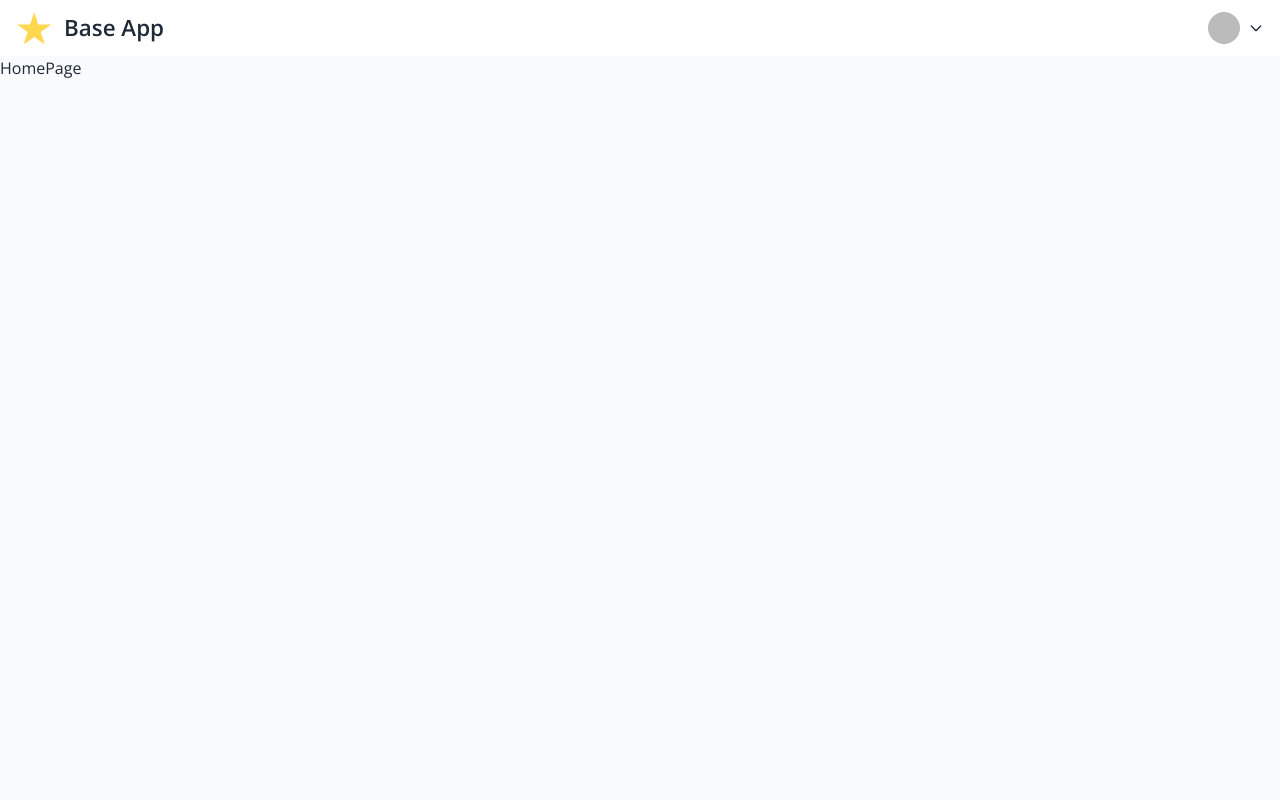
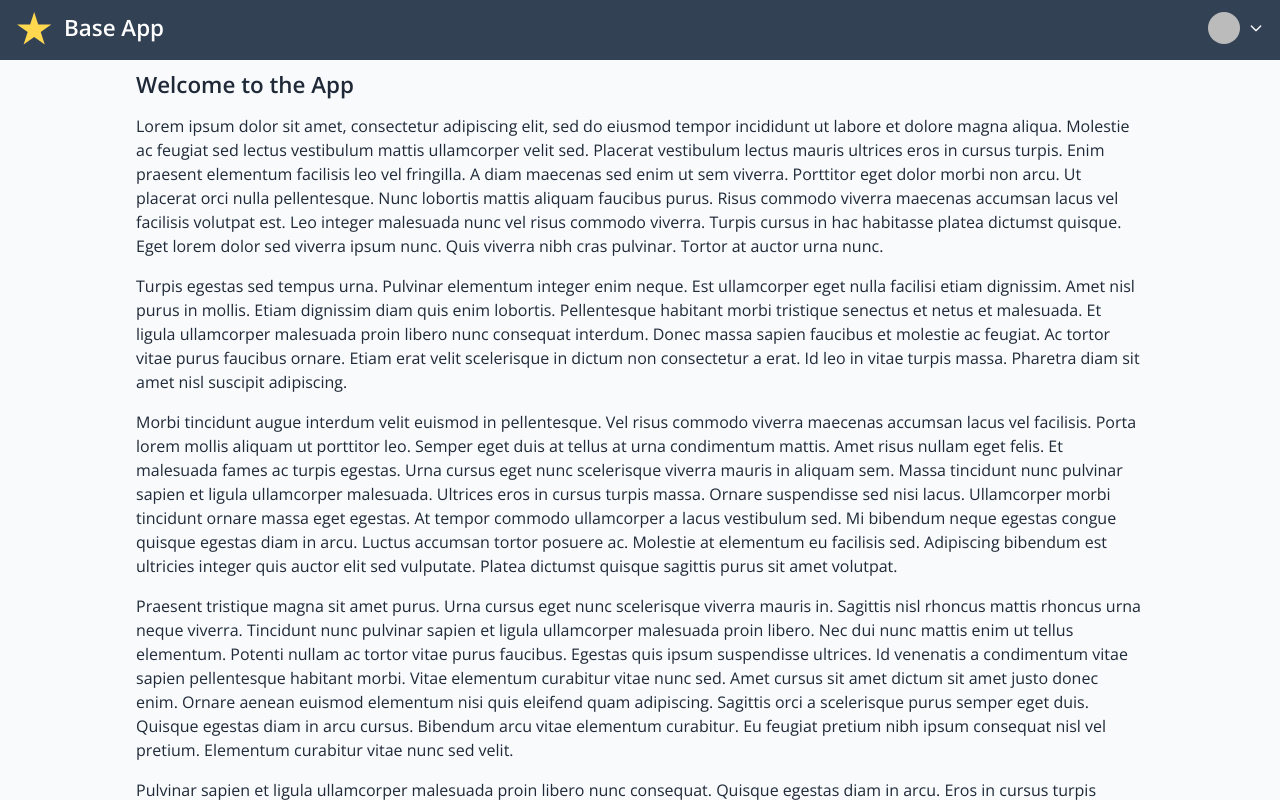
Before and after one commit to mikeknapp/base_app, a React (Vite) app: page /home in a window 1280 px wide. Built offline with nearby package versions, Linux system fonts and the light colour scheme; no server answers; sample sign-in values are in the browser's storage.

Commit message:
Content rendering correctly

```diff
--- a/src/components/nav/AuthenticatedPageWrapper.tsx
+++ b/src/components/nav/AuthenticatedPageWrapper.tsx
@@ -28,10 +28,9 @@ export function AuthenticatedPageWrapper(props: { children: React.ReactNode }) {
   }, [isSignedIn])
 
 
-  return <div className="w-full h-full">
+  return <div className="flex flex-row w-full h-full">
     {!isInitialized ? <BouncingIcon /> : <>
-      {renderNav && <TopNav />}
-      {props.children}
+      {renderNav ? <TopNav>{props.children}</TopNav> : props.children}
     </>
     }
   </div>
--- a/src/components/nav/TopNav.tsx
+++ b/src/components/nav/TopNav.tsx
@@ -2,9 +2,14 @@ import { Navbar } from "flowbite-react";
 import React from "react";
 import { TopNavBrand, UserDropdownMenu } from "../../exports";
 
-export function TopNav() {
-  return <Navbar>
-    <TopNavBrand />
-    <UserDropdownMenu />
-  </Navbar>
+export function TopNav(props: { children: React.ReactNode }) {
+  return <div className="w-screen h-screen">
+    <Navbar id="top-nav" fluid>
+      <TopNavBrand />
+      <UserDropdownMenu />
+    </Navbar>
+    <div className="top-nav-offset">
+      {props.children}
+    </div>
+  </div>
 }
--- /dev/null
+++ b/src/components/spinners/TableLoading.tsx
@@ -0,0 +1,16 @@
+import React from "react";
+
+export function TableLoading(props: { border?: boolean } = { border: true }) {
+  return <div role="status" className={`${props.border ? "border border-gray-200" : ""} w-full mt-5 p-4 space-y-6 divide-y divide-gray-200 rounded shadow animate-pulse dark:divide-gray-700 md:p-6 dark:border-gray-700`}>
+    {[...Array(6)].map((_, i) => <div
+      key={`table-loading-${i}`} className={`flex items-center justify-between ${i > 0 ? "pt-4" : ""}`}>
+      <div>
+        <div className="h-4 bg-gray-300 rounded-full dark:bg-gray-600 w-24 mb-2.5"></div>
+        <div className="w-32 h-4 bg-gray-200 rounded-full dark:bg-gray-700"></div>
+      </div>
+      <div className="h-4 bg-gray-300 rounded-full dark:bg-gray-700 w-12"></div>
+    </div>)
+    }
+    <span className="sr-only">Loading...</span>
+  </div>
+}
--- /dev/null
+++ b/src/components/spinners/TextLoading.tsx
@@ -0,0 +1,13 @@
+import React from "react";
+
+export function TextLoading() {
+  return <div role="status" className="w-full animate-pulse py-4">
+    <div className="h-2.5 bg-gray-300 rounded-full dark:bg-gray-700 w-48 mb-4"></div>
+    <div className="h-2 bg-gray-300 rounded-full dark:bg-gray-700 max-w-[360px] mb-2.5"></div>
+    <div className="h-2 bg-gray-300 rounded-full dark:bg-gray-700 max-w-xl mb-2.5"></div>
+    <div className="h-2 bg-gray-300 rounded-full dark:bg-gray-700 max-w-[330px] mb-2.5"></div>
+    <div className="h-2 bg-gray-300 rounded-full dark:bg-gray-700 max-w-[300px] mb-2.5"></div>
+    <div className="h-2 bg-gray-300 rounded-full dark:bg-gray-700 max-w-[360px]"></div>
+    <span className="sr-only">Loading...</span>
+  </div>
+}
--- a/src/exports.ts
+++ b/src/exports.ts
@@ -18,6 +18,8 @@ export * from "./components/nav/TopNav"
 export * from "./components/nav/TopNavBrand"
 export * from "./components/nav/UserDropdownMenu"
 export * from "./components/spinners/BouncingIcon"
+export * from "./components/spinners/TableLoading"
+export * from "./components/spinners/TextLoading"
 
 // Finally, Pages and AppRouter.
 export * from "./pages/Error404Page"
--- a/src/pages/HomePage.tsx
+++ b/src/pages/HomePage.tsx
@@ -1,7 +1,39 @@
 import React from "react"
+import { TextLoading } from "../exports"
 
 export function HomePage() {
-  return <div className="">
-    HomePage
+  const [isLoading, setIsLoading] = React.useState(true)
+
+  React.useEffect(() => {
+    const timer = setTimeout(() => {
+      setIsLoading(false)
+    }, 1500)
+    return () => clearTimeout(timer)
+  }, [])
+
+  return <div className="content-wrapper">
+    {isLoading ? <TextLoading /> : <>
+      <h1>Welcome to the App</h1>
+
+      <p>Lorem ipsum dolor sit amet, consectetur adipiscing elit, sed do eiusmod tempor incididunt ut labore et dolore magna aliqua. Molestie ac feugiat sed lectus vestibulum mattis ullamcorper velit sed. Placerat vestibulum lectus mauris ultrices eros in cursus turpis. Enim praesent elementum facilisis leo vel fringilla. A diam maecenas sed enim ut sem viverra. Porttitor eget dolor morbi non arcu. Ut placerat orci nulla pellentesque. Nunc lobortis mattis aliquam faucibus purus. Risus commodo viverra maecenas accumsan lacus vel facilisis volutpat est. Leo integer malesuada nunc vel risus commodo viverra. Turpis cursus in hac habitasse platea dictumst quisque. Eget lorem dolor sed viverra ipsum nunc. Quis viverra nibh cras pulvinar. Tortor at auctor urna nunc.</p>
+
+      <p>Turpis egestas sed tempus urna. Pulvinar elementum integer enim neque. Est ullamcorper eget nulla facilisi etiam dignissim. Amet nisl purus in mollis. Etiam dignissim diam quis enim lobortis. Pellentesque habitant morbi tristique senectus et netus et malesuada. Et ligula ullamcorper malesuada proin libero nunc consequat interdum. Donec massa sapien faucibus et molestie ac feugiat. Ac tortor vitae purus faucibus ornare. Etiam erat velit scelerisque in dictum non consectetur a erat. Id leo in vitae turpis massa. Pharetra diam sit amet nisl suscipit adipiscing.</p>
+
+      <p>Morbi tincidunt augue interdum velit euismod in pellentesque. Vel risus commodo viverra maecenas accumsan lacus vel facilisis. Porta lorem mollis aliquam ut porttitor leo. Semper eget duis at tellus at urna condimentum mattis. Amet risus nullam eget felis. Et malesuada fames ac turpis egestas. Urna cursus eget nunc scelerisque viverra mauris in aliquam sem. Massa tincidunt nunc pulvinar sapien et ligula ullamcorper malesuada. Ultrices eros in cursus turpis massa. Ornare suspendisse sed nisi lacus. Ullamcorper morbi tincidunt ornare massa eget egestas. At tempor commodo ullamcorper a lacus vestibulum sed. Mi bibendum neque egestas congue quisque egestas diam in arcu. Luctus accumsan tortor posuere ac. Molestie at elementum eu facilisis sed. Adipiscing bibendum est ultricies integer quis auctor elit sed vulputate. Platea dictumst quisque sagittis purus sit amet volutpat.</p>
+
+      <p>Praesent tristique magna sit amet purus. Urna cursus eget nunc scelerisque viverra mauris in. Sagittis nisl rhoncus mattis rhoncus urna neque viverra. Tincidunt nunc pulvinar sapien et ligula ullamcorper malesuada proin libero. Nec dui nunc mattis enim ut tellus elementum. Potenti nullam ac tortor vitae purus faucibus. Egestas quis ipsum suspendisse ultrices. Id venenatis a condimentum vitae sapien pellentesque habitant morbi. Vitae elementum curabitur vitae nunc sed. Amet cursus sit amet dictum sit amet justo donec enim. Ornare aenean euismod elementum nisi quis eleifend quam adipiscing. Sagittis orci a scelerisque purus semper eget duis. Quisque egestas diam in arcu cursus. Bibendum arcu vitae elementum curabitur. Eu feugiat pretium nibh ipsum consequat nisl vel pretium. Elementum curabitur vitae nunc sed velit.</p>
+
+      <p>Pulvinar sapien et ligula ullamcorper malesuada proin libero nunc consequat. Quisque egestas diam in arcu. Eros in cursus turpis massa tincidunt dui ut. Placerat orci nulla pellentesque dignissim enim sit amet venenatis. Vitae aliquet nec ullamcorper sit amet. Mauris a diam maecenas sed enim ut. Neque viverra justo nec ultrices dui sapien. Cras adipiscing enim eu turpis egestas. Nibh tellus molestie nunc non blandit massa. Etiam tempor orci eu lobortis elementum nibh tellus molestie. Et malesuada fames ac turpis egestas.</p>
+
+      <p>Fermentum iaculis eu non diam phasellus vestibulum. Nisl nisi scelerisque eu ultrices vitae auctor eu augue ut. Nibh ipsum consequat nisl vel pretium lectus quam. Habitasse platea dictumst vestibulum rhoncus est pellentesque elit ullamcorper dignissim. Egestas maecenas pharetra convallis posuere morbi leo. Viverra nam libero justo laoreet. In vitae turpis massa sed. Nam aliquam sem et tortor. Bibendum at varius vel pharetra vel. Cursus mattis molestie a iaculis at erat pellentesque adipiscing commodo. Nunc id cursus metus aliquam eleifend mi. Vulputate odio ut enim blandit volutpat. Elementum curabitur vitae nunc sed velit dignissim.</p>
+
+      <p>Purus semper eget duis at tellus at urna condimentum. Cursus sit amet dictum sit amet justo donec enim diam. Massa tincidunt nunc pulvinar sapien et ligula ullamcorper. Pharetra diam sit amet nisl suscipit adipiscing bibendum est ultricies. Sit amet nisl suscipit adipiscing bibendum est ultricies integer. Neque ornare aenean euismod elementum nisi quis eleifend quam adipiscing. Nisl vel pretium lectus quam id leo in. Ultrices neque ornare aenean euismod elementum nisi. Eget nullam non nisi est. At imperdiet dui accumsan sit.</p>
+
+      <p>Quam viverra orci sagittis eu volutpat odio facilisis. Id porta nibh venenatis cras sed felis eget velit aliquet. Elit at imperdiet dui accumsan sit. Nisl nunc mi ipsum faucibus vitae aliquet. Viverra adipiscing at in tellus integer feugiat scelerisque varius. Facilisi etiam dignissim diam quis. Tortor aliquam nulla facilisi cras fermentum. In tellus integer feugiat scelerisque varius morbi. Blandit turpis cursus in hac. Mi ipsum faucibus vitae aliquet.</p>
+
+      <p>Suspendisse in est ante in nibh mauris. Diam volutpat commodo sed egestas egestas fringilla phasellus. Blandit cursus risus at ultrices mi tempus. Ornare massa eget egestas purus viverra accumsan in nisl nisi. Nec nam aliquam sem et tortor consequat id. Eu lobortis elementum nibh tellus molestie. Adipiscing vitae proin sagittis nisl rhoncus mattis rhoncus urna. Integer feugiat scelerisque varius morbi enim. Adipiscing enim eu turpis egestas pretium. Urna id volutpat lacus laoreet non curabitur gravida. Massa tempor nec feugiat nisl pretium fusce id velit ut. Maecenas sed enim ut sem viverra aliquet eget sit amet.</p>
+
+      <p>Nisl purus in mollis nunc sed id semper risus in. Etiam tempor orci eu lobortis elementum nibh tellus molestie. Interdum velit laoreet id donec ultrices tincidunt arcu. Urna nunc id cursus metus. Egestas diam in arcu cursus euismod quis viverra nibh cras. Euismod quis viverra nibh cras pulvinar mattis nunc. Malesuada nunc vel risus commodo viverra maecenas. Egestas fringilla phasellus faucibus scelerisque eleifend donec pretium vulputate. Integer feugiat scelerisque varius morbi. Sociis natoque penatibus et magnis dis parturient montes. Pulvinar neque laoreet suspendisse interdum consectetur libero id faucibus nisl. Enim blandit volutpat maecenas volutpat blandit aliquam etiam erat velit. Tellus at urna condimentum mattis pellentesque id. Pretium fusce id velit ut tortor. Feugiat nisl pretium fusce id. Eu mi bibendum neque egestas congue quisque. Mauris pellentesque pulvinar pellentesque habitant morbi.</p>
+    </>}
   </div>
 }
--- a/src/styles.css
+++ b/src/styles.css
@@ -1,4 +1,8 @@
 @tailwind base;
+
+:root {
+  --topNavHeight: 60px;
+}
 
 @layer base {
   * {
@@ -16,15 +20,45 @@
     @apply overflow-hidden;
     @apply bg-slate-50;
     @apply text-gray-800;
-    @apply dark:bg-slate-800;
-    @apply dark:text-gray-100;
   }
 
   #app {
     @apply flex;
     @apply flex-col;
+    @apply w-screen;
+    @apply h-screen;
+    @apply overflow-hidden;
+  }
+
+  #top-nav {
+    height: var(--topNavHeight);
+    @apply fixed;
+    @apply top-0;
+    @apply left-0;
+    @apply w-full;
+    @apply bg-slate-700;
+    @apply text-white;
+  }
+
+  .top-nav-offset {
+    margin-top: var(--topNavHeight);
+    padding-bottom: var(--topNavHeight);
+    @apply flex;
+    @apply flex-row;
     @apply w-full;
     @apply h-full;
+  }
+
+  .content-wrapper {
+    @apply flex;
+    @apply flex-col;
+    @apply flex-1;
+    @apply p-2;
+    @apply w-full;
+    @apply h-full;
+    @apply overflow-auto;
+    @apply max-w-5xl;
+    @apply mx-auto;
   }
 
   .centered-container {
@@ -43,6 +77,10 @@
     @apply dark:text-gray-100;
     @apply mb-3;
   }
+
+  p {
+    @apply mb-4;
+  }
 }
 
 @tailwind components;
```
